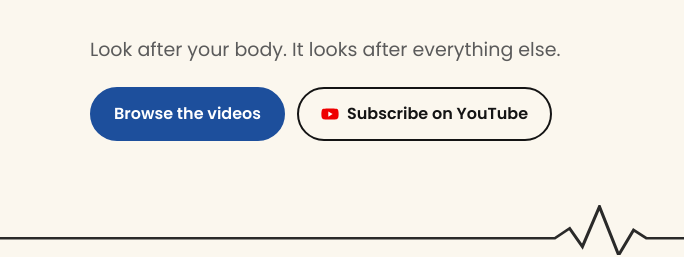
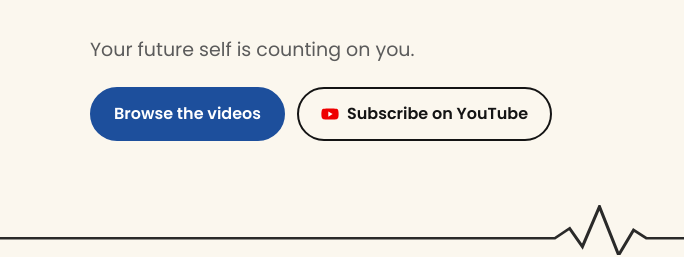
Before and after one commit to donhella/healthmakesyou.com, a plain HTML site: page index.html in a window 1280 px wide. Shown: the part 341-598 px from the top of the page, 0-684 px from the left. Drawn offline with Linux system fonts and the light colour scheme.

Commit message:
Hero tagline: Your future self is counting on you.
Co-Authored-By: Claude Opus 5.5 <noreply@anthropic.com>

```diff
--- a/index.html
+++ b/index.html
@@ -28,7 +28,7 @@
 <section class="hero"><div class="wrap hero-in">
   <div class="hero-text">
     <h1>Your <mark>health</mark> comes <em>first.</em></h1>
-    <p class="lede">Look after your body. It looks after everything else.</p>
+    <p class="lede">Your future self is counting on you.</p>
     <div class="actions"><a class="btn" href="#videos">Browse the videos</a><a class="btn btn-yt btn-yt-ghost" href="https://www.youtube.com/@healthmakesyou?sub_confirmation=1" target="_blank" rel="noopener"><svg class="yt" viewBox="0 0 24 24" width="18" height="18" aria-hidden="true"><path d="M23 7.2a3 3 0 0 0-2.1-2.1C19 4.6 12 4.6 12 4.6s-7 0-8.9.5A3 3 0 0 0 1 7.2C.5 9.1.5 12 .5 12s0 2.9.5 4.8a3 3 0 0 0 2.1 2.1c1.9.5 8.9.5 8.9.5s7 0 8.9-.5a3 3 0 0 0 2.1-2.1c.5-1.9.5-4.8.5-4.8s0-2.9-.5-4.8z" class="yt-bg"/><path d="M9.75 15.5 15.5 12 9.75 8.5z" class="yt-tri"/></svg><span>Subscribe on YouTube</span></a></div>
   </div>
   <a class="hero-latest" href="/videos/blood-sugar-balance-eat-in-this-order-to-stop-spikes/">
```
